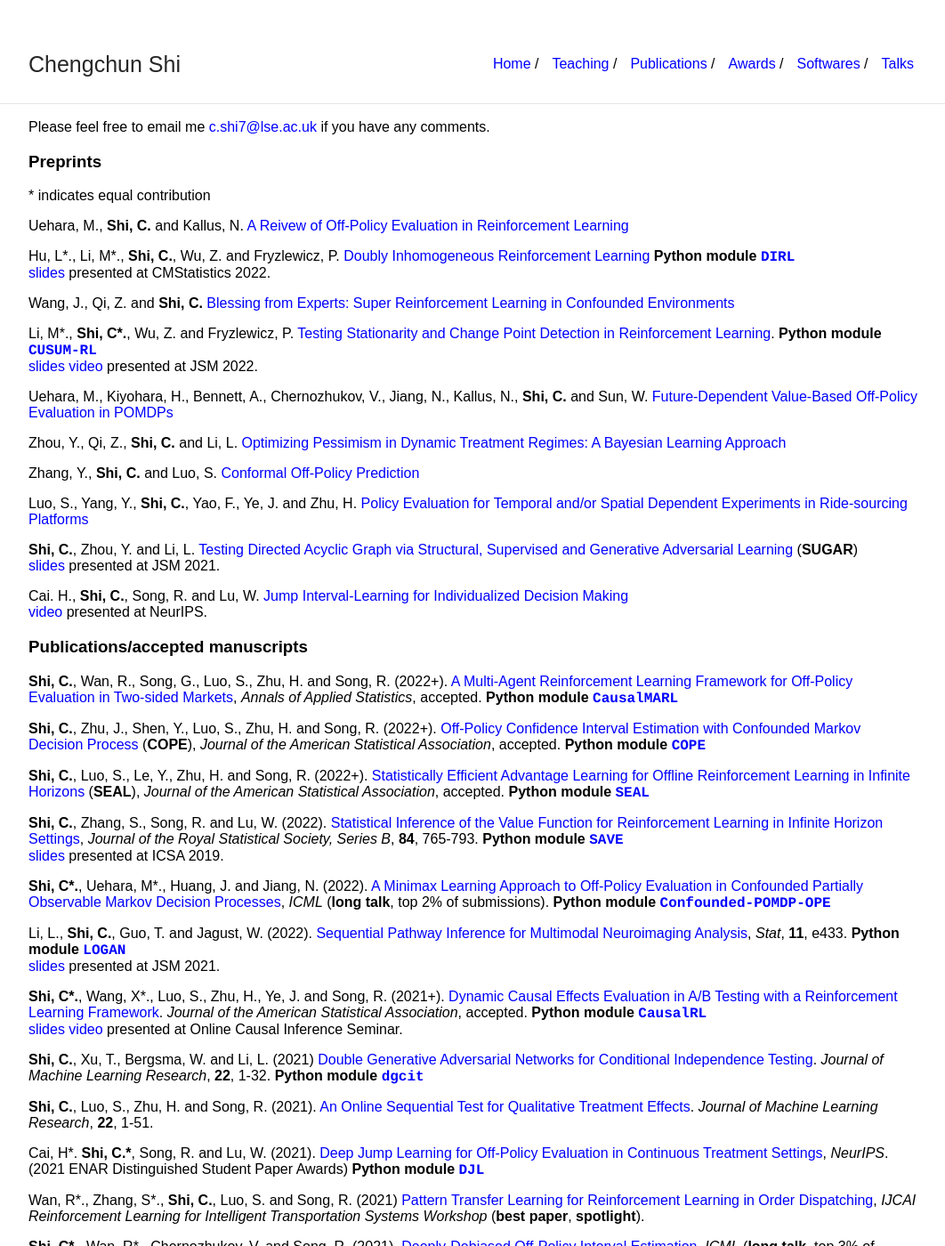
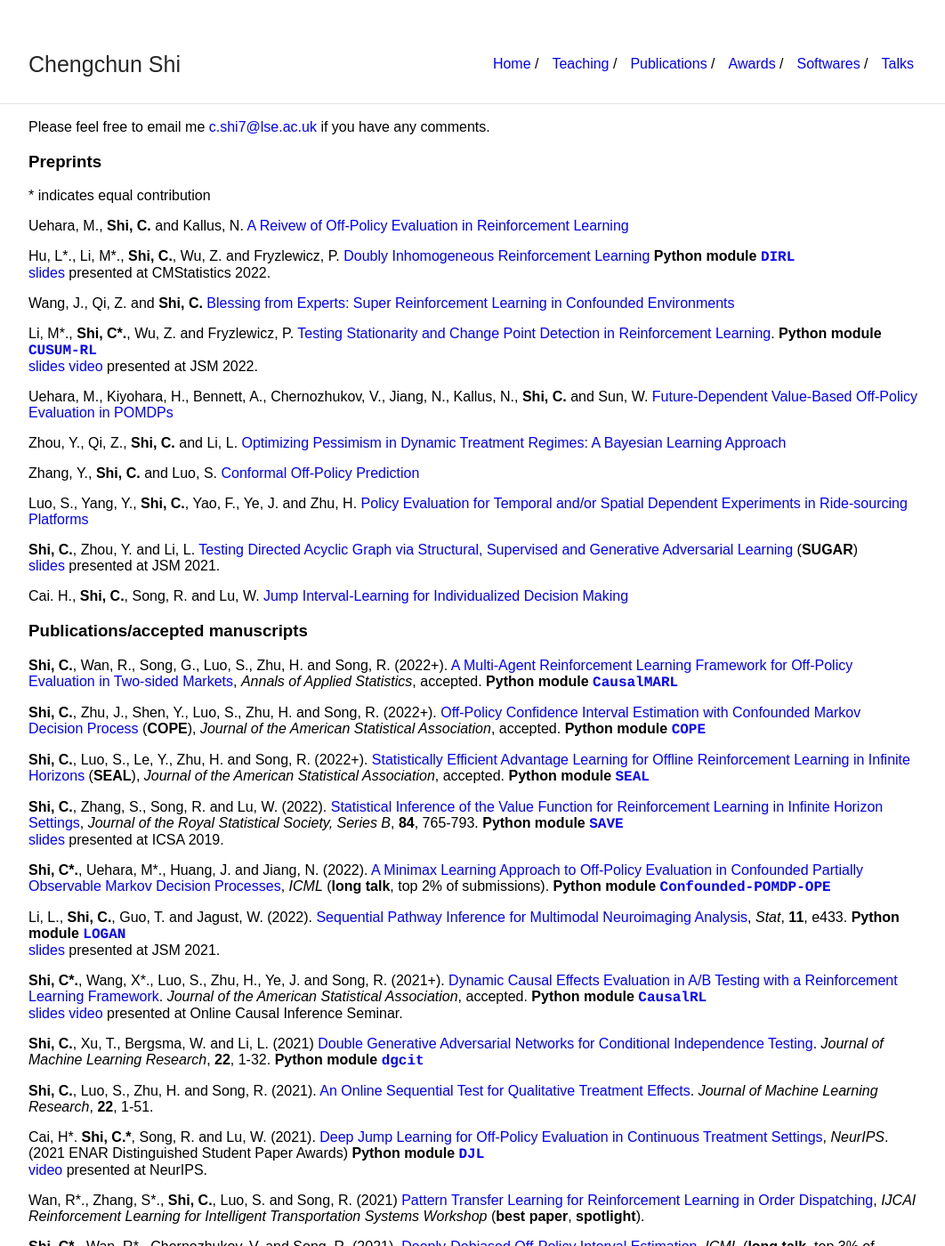
Before and after one commit to callmespring/callmespring.github.io, a Jekyll site: the page built from publication.md, in a window 1280 px wide and 1400 px high. Shown: the whole window at 89% size, without its empty margins (108-1170 px from the left). Built offline with Jekyll 4.4.1, drawn with Linux system fonts in a browser that asks for light colours; some of the changed lines change nothing that is shown.

Commit message:
Update publication.md

```diff
--- a/publication.md
+++ b/publication.md
@@ -36,7 +36,6 @@
 
 Cai. H., **Shi, C.**, Song, R. and Lu, W. [Jump Interval-Learning for Individualized Decision Making
 ](https://arxiv.org/pdf/2111.08885.pdf)
-<br/> [<font size="3">video</font>](https://papertalk.org/papertalks/37049) <font size="3">presented at NeurIPS</font>.
 
 ### Publications/accepted manuscripts
 
@@ -68,7 +67,7 @@
 **Shi, C.**, Luo, S., Zhu, H. and Song, R. (2021). [An Online Sequential Test for Qualitative Treatment Effects](https://jmlr.org/papers/volume22/21-0383/21-0383.pdf). _Journal of Machine Learning Research_, **22**, 1-51.
 
 Cai, H\*. **Shi, C.\***, Song, R. and Lu, W. (2021). [Deep Jump Learning for Off-Policy Evaluation in Continuous Treatment Settings](https://arxiv.org/abs/2010.15963), _NeurIPS_. (2021 ENAR Distinguished Student Paper Awards)
-**Python module** [<span style="font-family:courier;">**DJL**</span>](https://github.com/HengruiCai/DJL)
+**Python module** [<span style="font-family:courier;">**DJL**</span>](https://github.com/HengruiCai/DJL) <br/> [<font size="3">video</font>](https://papertalk.org/papertalks/37049) <font size="3">presented at NeurIPS</font>.
 
 Wan, R\*., Zhang, S\*., **Shi, C.**, Luo, S. and Song, R. (2021) [Pattern Transfer Learning for Reinforcement Learning in Order Dispatching](https://arxiv.org/pdf/2105.13218.pdf),  _IJCAI Reinforcement Learning for Intelligent Transportation Systems Workshop_ (**best paper**, **spotlight**).
 
```
